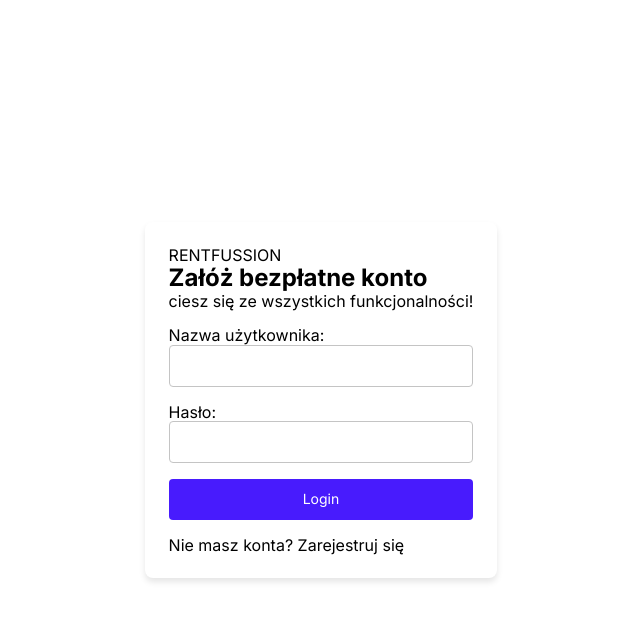
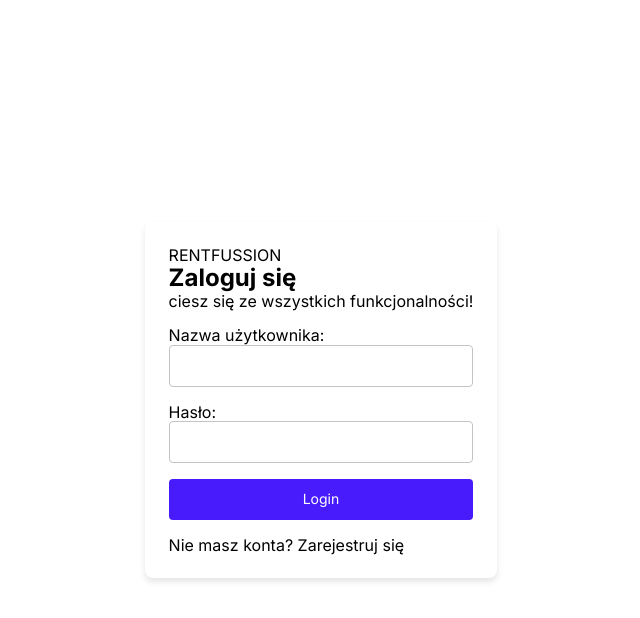
Before and after one commit to Dmnoiik/engineering_dissertation, a Django app: page /login_user in a window 1280 px wide. Shown: the top 618 px of the page, without its empty margins (319-959 px from the left). Run offline with Django 4.2, Linux system fonts and the light colour scheme.

Commit message:
fixed typo in login component

```diff
--- a/django_server/rentals_project/templates/registration/login.html
+++ b/django_server/rentals_project/templates/registration/login.html
@@ -10,7 +10,7 @@
                 <div class="login-form-logo"><span>RENTFUSSION</span></div>
                 <div class="login-form-hero">
                     <h2 class="login-form-hero--heading">
-                        Załóż bezpłatne konto
+                        Zaloguj się
                     </h2>
                     <p class="login-form-hero--paragraph">ciesz się ze wszystkich funkcjonalności!</p>
                 </div>
```
